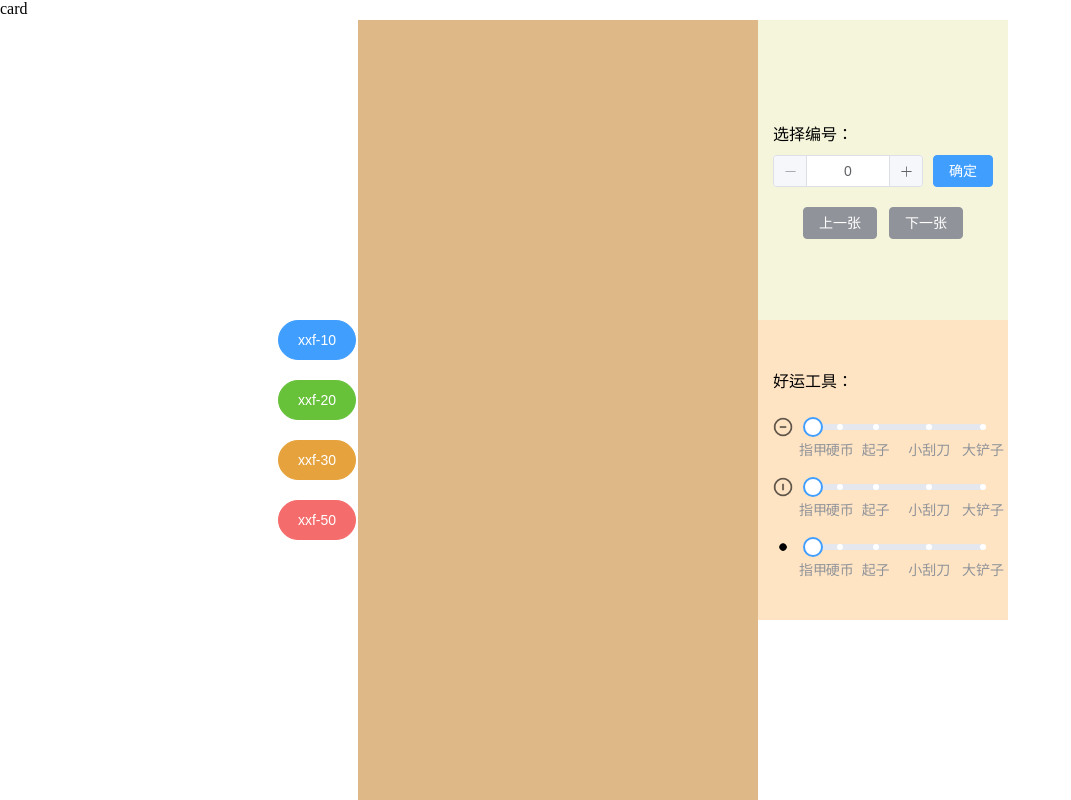
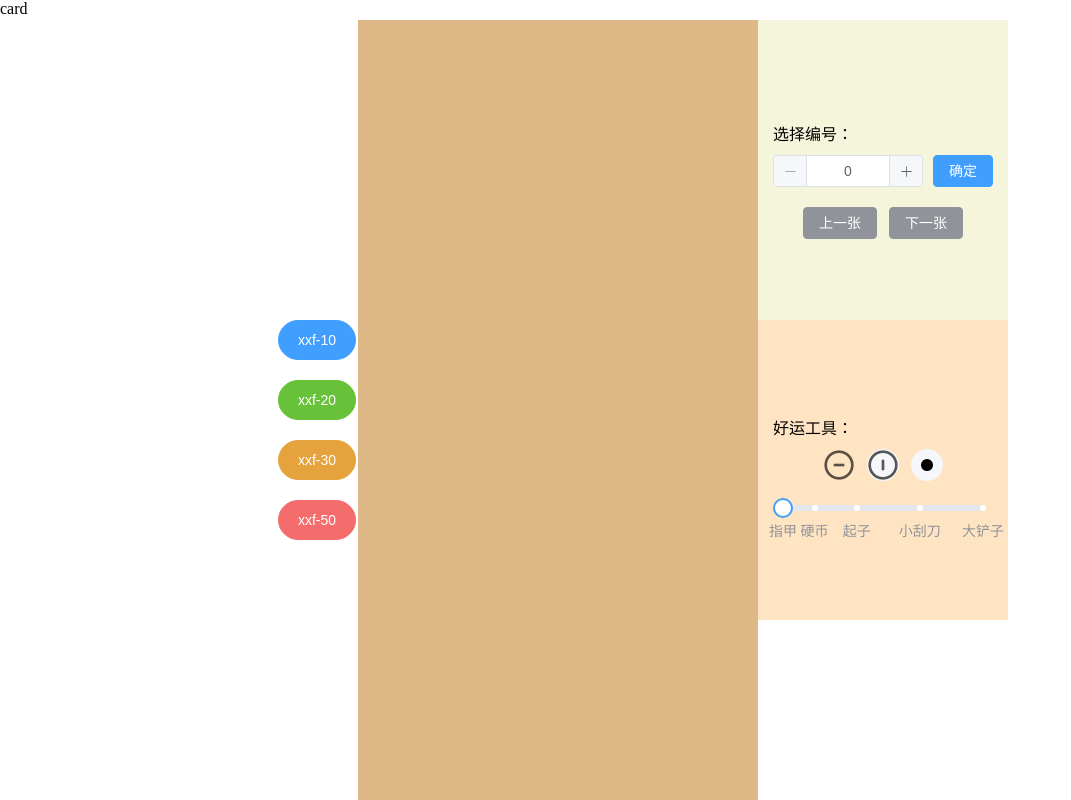
Before and after one commit to 11294223/xxf, a Vue app: page / in a window 1280 px wide. Shown: the whole page, without its empty margins (0-1071 px from the left). Built offline with nearby package versions, Linux system fonts and the light colour scheme.

Commit message:
将样式合并到20元面值

```diff
--- a/src/components/xxf-10.vue
+++ b/src/components/xxf-10.vue
@@ -19,23 +19,13 @@
       </div>
       <div class="choiceTool">
         <span style="width: 220px;">好运工具：</span>
-        <div class="sliderDiv">
-          <el-image :src="require('@/assets/guadao-1.png')" style="width: 20px;height: 20px;"></el-image>
-          <div style="width: 170px;margin-left: 20px;">
-            <el-slider v-model="guaDaoSize" size="" :marks="guaDao1Marks" :min="5" :step="5"/>
-          </div>
+        <div style="margin-top: 10px;">
+          <el-button :disabled="guadao==1" bg text circle class="el-icon-guadao1" ref="guadao1" @click="guadao1"/>
+          <el-button :disabled="guadao==2" bg text circle class="el-icon-guadao2" @click="guadao2"/>
+          <el-button :disabled="guadao==3" bg text circle class="el-icon-guadao3" @click="guadao3"/>
         </div>
         <div class="sliderDiv">
-          <el-image :src="require('@/assets/guadao-2.png')" style="width: 20px;height: 20px;"></el-image>
-          <div style="width: 170px;margin-left: 20px;">
-            <el-slider v-model="guaDaoSize" size="" :marks="guaDao1Marks" :min="5" :step="5"/>
-          </div>
-        </div>
-        <div class="sliderDiv">
-          <el-image :src="require('@/assets/guadao-3.png')" style="width: 20px;height: 20px;"></el-image>
-          <div style="width: 170px;margin-left: 20px;">
-            <el-slider v-model="guaDaoSize" size="" :marks="guaDao1Marks" :min="5" :step="5"/>
-          </div>
+          <el-slider v-model="guaDaoSize" :marks="guaDao1Marks" :show-tooltip="false" :min="5" :step="5"/>
         </div>
       </div>
     </div>
@@ -51,7 +41,7 @@ export default {
       currentPage: 0,
       guaDaoSize: 0,
       guaDao1Marks: {5: '指甲', 20: '硬币', 40: '起子', 70: '小刮刀', 100: '大铲子'},
-
+      guadao: 1,
     }
   },
   methods: {
@@ -64,7 +54,16 @@ export default {
       if (this.currentPage != this.chanceNum - 1) {
         this.currentPage++;
       }
-    }
+    },
+    guadao1() {
+      this.guadao = 1;
+    },
+    guadao2() {
+      this.guadao = 2;
+    },
+    guadao3() {
+      this.guadao = 3;
+    },
   }
 }
 </script>
@@ -111,13 +110,44 @@ export default {
 }
 
 .sliderDiv {
-  width: 220px;
-  height: 50px;
+  width: 200px;
+  height: 35px;
   margin-top: 10px;
   display: flex;
   align-items: center;
 }
-.el-slider__marks-text{
+
+.el-icon-guadao1 {
+  background: url('@/assets/guadao-1.png') center no-repeat;
+  background-size: cover;
+}
+
+.el-icon-guadao1:hover {
+  background: url('@/assets/guadao-1.png') center no-repeat;
+  background-size: cover;
+}
+
+.el-icon-guadao2 {
+  background: url('@/assets/guadao-2.png') center no-repeat;
+  background-size: cover;
+}
+
+.el-icon-guadao2:hover {
+  background: url('@/assets/guadao-2.png') center no-repeat;
+  background-size: cover;
+}
+
+.el-icon-guadao3 {
+  background: url('@/assets/guadao-3.png') center no-repeat;
+  background-size: cover;
+}
+
+.el-icon-guadao3:hover {
+  background: url('@/assets/guadao-3.png') center no-repeat;
+  background-size: cover;
+}
+
+.el-slider__marks-text {
   font-size: 12px;
 }
 </style>
--- a/src/components/xxf-20.vue
+++ b/src/components/xxf-20.vue
@@ -1,10 +1,38 @@
 <template>
   <div class="body">
-    <canvas id="bottomCanvas" :width=width :height=height ref="bottomCanvas"></canvas> <!-- 底层Canvas -->
-    <canvas id="dgxCanvas" :width=width :height=height ref="dgxCanvas"></canvas> <!-- 等高线Canvas -->
-    <canvas id="munCanvas" :width=width :height=height ref="munCanvas"></canvas> <!-- 钱数Canvas -->
-    <canvas id="munPYCanvas" :width=width :height=height ref="munPYCanvas"></canvas> <!-- 钱数拼音Canvas -->
-    <canvas id="topCanvas" :width=width :height=height ref="topCanvas"></canvas> <!-- 上层Canvas -->
+    <div class="canvas">
+      <canvas id="bottomCanvas" :width=width :height=height ref="bottomCanvas"></canvas> <!-- 底层Canvas -->
+      <canvas id="dgxCanvas" :width=width :height=height ref="dgxCanvas"></canvas> <!-- 等高线Canvas -->
+      <canvas id="munCanvas" :width=width :height=height ref="munCanvas"></canvas> <!-- 钱数Canvas -->
+      <canvas id="munPYCanvas" :width=width :height=height ref="munPYCanvas"></canvas> <!-- 钱数拼音Canvas -->
+      <canvas id="topCanvas" :width=width :height=height ref="topCanvas"></canvas> <!-- 上层Canvas -->
+    </div>
+    <div class="tool">
+      <div class="choicePage">
+        <div style="margin-top: 20px;">
+          <span>选择编号：</span>
+          <div style="margin-top: 10px;">
+            <el-input-number v-model="currentPage" :min="0" step-strictly :max="chanceNum" @change="inputChange"></el-input-number>
+            <el-button type="primary" style="margin-left: 10px;">确定</el-button>
+          </div>
+        </div>
+        <div style="margin-top: 20px;">
+          <el-button type="info" @click="prePage">上一张</el-button>
+          <el-button type="info" @click="nextPage">下一张</el-button>
+        </div>
+      </div>
+      <div class="choiceTool">
+        <span style="width: 220px;">好运工具：</span>
+        <div style="margin-top: 10px;">
+          <el-button :disabled="guadao==1" bg text circle class="el-icon-guadao1" @click="guadao1"/>
+          <el-button :disabled="guadao==2" bg text circle class="el-icon-guadao2" @click="guadao2"/>
+          <el-button :disabled="guadao==3" bg text circle class="el-icon-guadao3" @click="guadao3"/>
+        </div>
+        <div class="sliderDiv">
+          <el-slider v-model="guaDaoSize" :marks="guaDao1Marks" :show-tooltip="false" :min="5" :step="5"/>
+        </div>
+      </div>
+    </div>
   </div>
 </template>
 
@@ -18,6 +46,11 @@ export default {
   name: 'Xxf-20',
   data() {
     return {
+      currentPage: 0, // 当前页
+      chanceNum: 25, // 中奖机会
+      guaDaoSize: 0,
+      guaDao1Marks: {5: '指甲', 20: '硬币', 40: '起子', 70: '小刮刀', 100: '大铲子'},
+      guadao: 1,
       width: 400,
       height: 800,
       playWidth: 270,
@@ -34,30 +67,38 @@ export default {
         mun1000: [500, 500]
       }, // 金额拆分数组
       pageNum: 25, // 页数
-      currentPage: 0, // 当前页
-      chanceNum: 25, // 中奖机会
       pageArr: [], // 当前本每页的奖金数额
       iconIndexArr: [], // 图标下标数组
+      bottomCtx: null,
+      topCtx: null,
+      dgxCtx: null,
+      munCtx: null,
+      munPYCtx: null,
     }
   },
   created() {
     this.dataInit();
   },
   mounted() {
+    let bottomCanvas = this.$refs.bottomCanvas;
+    this.bottomCtx = bottomCanvas.getContext('2d');
+    let topCanvas = this.$refs.topCanvas;
+    this.topCtx = topCanvas.getContext('2d');
+    let dgxCanvas = this.$refs.dgxCanvas;
+    this.dgxCtx = dgxCanvas.getContext('2d');
+    let munCanvas = this.$refs.munCanvas;
+    this.munCtx = munCanvas.getContext('2d');
+    let munPYCanvas = this.$refs.munPYCanvas;
+    this.munPYCtx = munPYCanvas.getContext('2d');
     this.canvasInit();
+    this.drawCanvas();
   },
   methods: {
     canvasInit() {
-      let bottomCanvas = this.$refs.bottomCanvas;
-      let bottomCtx = bottomCanvas.getContext('2d');
       let topCanvas = this.$refs.topCanvas;
-      let topCtx = topCanvas.getContext('2d');
-      let dgxCanvas = this.$refs.dgxCanvas;
-      let dgxCtx = dgxCanvas.getContext('2d');
-      let munCanvas = this.$refs.munCanvas;
-      let munCtx = munCanvas.getContext('2d');
-      let munPYCanvas = this.$refs.munPYCanvas;
-      let munPYCtx = munPYCanvas.getContext('2d');
+      let topCtx = this.topCtx;
+      let munCtx = this.munCtx;
+      let munPYCtx = this.munPYCtx;
 
       //设置画布参数
       munCtx.font = '700 14px Arial';
@@ -67,6 +108,46 @@ export default {
       munPYCtx.font = '500 8px "Lucida Console", "Courier New", monospace';
       munPYCtx.textBaseline = 'top';
       munPYCtx.textAlign = "center";
+
+      let isDown = false;
+      // 鼠标按下事件
+      topCanvas.addEventListener('mousedown', () => {
+        isDown = true;
+        topCtx.globalCompositeOperation = 'destination-out';
+      });
+
+      // 鼠标松开事件
+      topCanvas.addEventListener('mouseup', () => {
+        isDown = false;
+        topCtx.globalCompositeOperation = 'source-over';
+      });
+
+      // 鼠标移动事件
+      topCanvas.addEventListener('mousemove', (event) => {
+        if (!isDown) return;
+        let x = event.offsetX;
+        let y = event.offsetY;
+        // 绘制擦除效果
+        topCtx.beginPath();
+        topCtx.arc(x, y, 10, 0, Math.PI * 2, false); // 使用圆形笔触
+        topCtx.fill();
+        topCtx.closePath();
+      });
+    },
+
+    drawCanvas(){
+      let bottomCtx = this.bottomCtx;
+      let topCtx = this.topCtx;
+      let dgxCtx = this.dgxCtx;
+      let munCtx = this.munCtx;
+      let munPYCtx = this.munPYCtx;
+
+      //清空之前内容
+      bottomCtx.clearRect(0, 0, this.width, this.height);
+      topCtx.clearRect(0, 0, this.width, this.height);
+      dgxCtx.clearRect(0, 0, this.width, this.height);
+      munCtx.clearRect(0, 0, this.width, this.height);
+      munPYCtx.clearRect(0, 0, this.width, this.height);
 
       //加载等高线
       let dgxIndex = getRandom(0, 4);
@@ -178,33 +259,7 @@ export default {
                 this.playX + 28.5 + xi * 53, this.playY + 4 + 1 * 48 + yi * 55, -0.5);
           }
         }
-
       };
-
-
-      let isDown = false;
-      // 鼠标按下事件
-      topCanvas.addEventListener('mousedown', () => {
-        isDown = true;
-        topCtx.globalCompositeOperation = 'destination-out';
-      });
-
-      // 鼠标松开事件
-      topCanvas.addEventListener('mouseup', () => {
-        isDown = false;
-      });
-
-      // 鼠标移动事件
-      topCanvas.addEventListener('mousemove', (event) => {
-        if (!isDown) return;
-        let x = event.offsetX;
-        let y = event.offsetY;
-        // 绘制擦除效果
-        topCtx.beginPath();
-        topCtx.arc(x, y, 10, 0, Math.PI * 2, false); // 使用圆形笔触
-        topCtx.fill();
-        topCtx.closePath();
-      });
     },
     dataInit() {
       let baseArr = [
@@ -275,15 +330,137 @@ export default {
       }
       this.iconIndexArr = upsetArr(this.iconIndexArr);
     },
-
+    /**
+     * 跳转到指定页
+     */
+    inputChange(){
+      this.drawCanvas();
+    },
+    /**
+     * 上一张
+     */
+    prePage() {
+      if (this.currentPage != 0) {
+        this.currentPage--;
+        this.drawCanvas();
+      }
+    },
+    /**
+     * 下一张
+     */
+    nextPage() {
+      if (this.currentPage != this.chanceNum - 1) {
+        this.currentPage++;
+        this.drawCanvas();
+      }
+    },
+    /**
+     * 第一种刮刀
+     */
+    guadao1() {
+      this.guadao = 1;
+    },
+    /**
+     * 第二种刮刀
+     */
+    guadao2() {
+      this.guadao = 2;
+    },
+    /**
+     * 第三种刮刀
+     */
+    guadao3() {
+      this.guadao = 3;
+    },
   }
 }
 </script>
 <style scoped>
 * {
   margin: 0;
-  padding: 0;
-  box-sizing: border-box;
 }
 
+canvas {
+  position: absolute;
+  top: 0;
+  left: 0;
+}
+
+.body {
+  width: 700px;
+  height: 800px;
+  display: flex;
+}
+
+.canvas {
+  width: 400px;
+  height: 800px;
+  position: relative;
+}
+
+.tool {
+  width: 250px;
+}
+
+.choicePage {
+  width: 250px;
+  height: 300px;
+  background: beige;
+  display: flex;
+  flex-wrap: wrap;
+  justify-content: center;
+  align-content: center;
+}
+
+.choiceTool {
+  width: 250px;
+  height: 300px;
+  background: bisque;
+  display: flex;
+  flex-wrap: wrap;
+  justify-content: center;
+  align-content: center;
+}
+
+.sliderDiv {
+  width: 200px;
+  height: 35px;
+  margin-top: 10px;
+  display: flex;
+  align-items: center;
+}
+
+.el-icon-guadao1 {
+  background: url('@/assets/guadao-1.png') center no-repeat;
+  background-size: cover;
+}
+
+.el-icon-guadao1:hover {
+  background: url('@/assets/guadao-1.png') center no-repeat;
+  background-size: cover;
+}
+
+.el-icon-guadao2 {
+  background: url('@/assets/guadao-2.png') center no-repeat;
+  background-size: cover;
+}
+
+.el-icon-guadao2:hover {
+  background: url('@/assets/guadao-2.png') center no-repeat;
+  background-size: cover;
+}
+
+.el-icon-guadao3 {
+  background: url('@/assets/guadao-3.png') center no-repeat;
+  background-size: cover;
+}
+
+.el-icon-guadao3:hover {
+  background: url('@/assets/guadao-3.png') center no-repeat;
+  background-size: cover;
+}
+
+.el-slider__marks-text {
+  font-size: 12px;
+}
 </style>
```
Also changed, not shown: 1 other file (tests, documents, lock files or other folders).
